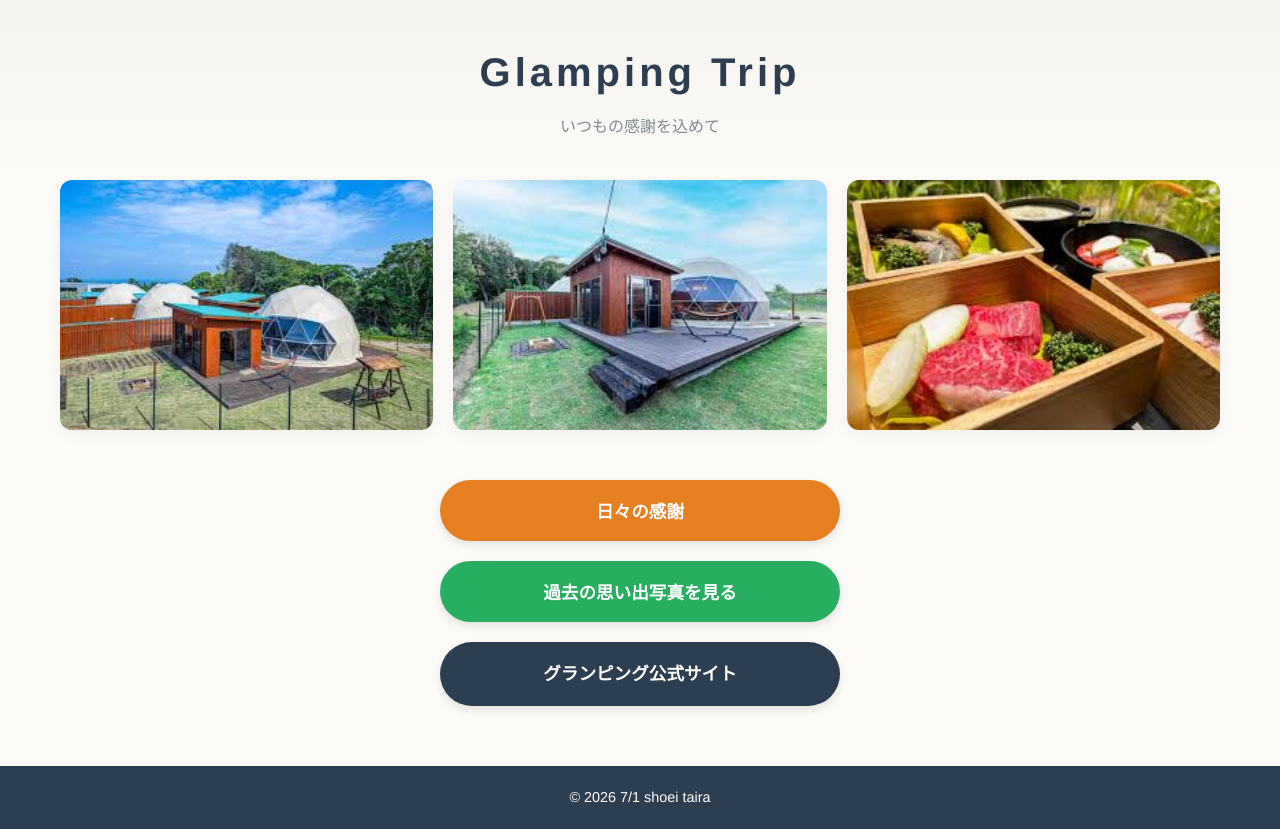
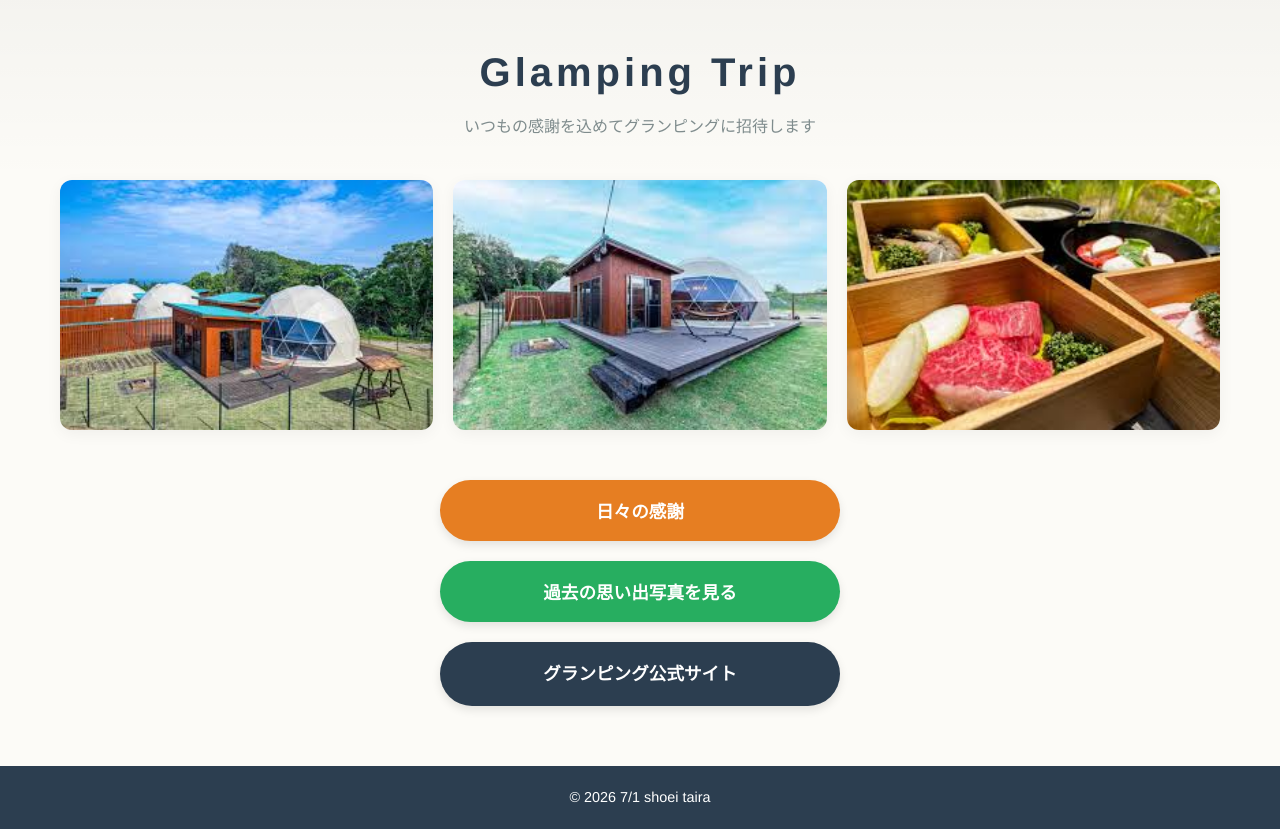
Before and after one commit to 0322shouei/0322shouei.github.io, a plain HTML site: page index.html in a window 1280 px wide. Drawn offline with Linux system fonts and the light colour scheme.

Commit message:
Update index.html

```diff
--- a/index.html
+++ b/index.html
@@ -128,7 +128,7 @@
 
     <header>
         <h1>Glamping Trip</h1>
-        <p>いつもの感謝を込めて</p>
+        <p>いつもの感謝を込めてグランピングに招待します</p>
     </header>
 
     <main>
```
